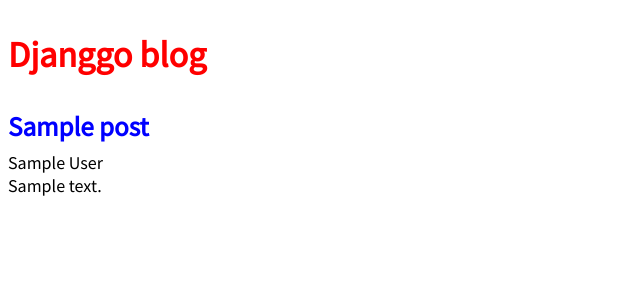
After one commit to KennetDev/kennet, a Django app: template templates/blog/post_list.html in a window 1280 px wide. The commit adds this page. Shown: the top 300 px of the page, without its empty margins (0-640 px from the left). Run offline with Django 3.2, Linux system fonts and the light colour scheme; the template is opened without the code that fills it: most values are stand-ins (such as "Sample title", 1, 10 or a date in 2020).

Commit message:
start blog app

```diff
--- /dev/null
+++ b/blog/urls.py
@@ -0,0 +1,6 @@
+from django.urls import path
+from blog import views
+
+urlpatterns = [
+    path('blog', views.BlogListView.as_view(), name='blog')
+]
--- a/kennet/settings.py
+++ b/kennet/settings.py
@@ -38,6 +38,7 @@ INSTALLED_APPS = [
     'django.contrib.messages',
     'django.contrib.staticfiles',
     'example',
+    'blog',
 ]
 
 MIDDLEWARE = [
@@ -121,5 +122,8 @@ USE_TZ = True
 
 # Static files (CSS, JavaScript, Images)
 # https://docs.djangoproject.com/en/2.1/howto/static-files/
-
+STATICFILES_DIRS = (
+     os.path.join(BASE_DIR, 'static'),
+)
 STATIC_URL = '/static/'
+#STATIC_ROOT = os.path.join(os.path.dirname(BASE_DIR), 'static')
--- a/kennet/urls.py
+++ b/kennet/urls.py
@@ -19,4 +19,5 @@ from django.urls import path, include
 urlpatterns = [
     path('admin/', admin.site.urls),
     path('', include('example.urls')),
+    path('', include('blog.urls')),
 ]
--- /dev/null
+++ b/static/css/base.css
@@ -0,0 +1,38 @@
+/* static/css/base.css*/
+body {
+    font-family: 'Source Sans Pro', sans-serif;
+    font-size: 18px;
+}
+
+header {
+    border-bottom: 1 px solid #999;
+    margin-bottom: 2 rem;
+    display: flex;
+}
+header h1 a {
+    color: red;
+    text-decoration: none;
+}
+.nav-left {
+    margin-right: auto;
+}
+.nav-right {
+    display: flex; padding-top: 2rem;
+}
+.post-entry {
+    margin-bottom: 2rem;
+}
+
+.post-entry h2 {
+    margin: 0.5rem 0;
+}
+.post-entry h2 a,
+.post-entry h2 a:visited {
+color: blue;
+text-decoration: none;
+}
+.post-entry p { margin: 0;
+font-weight: 400; }
+.post-entry h2 a:hover {
+    color: red;
+}
--- /dev/null
+++ b/templates/blog/base.html
@@ -0,0 +1,24 @@
+
+<!DOCTYPE html>
+<html lang="en">
+{% load static %}
+
+<head>
+    <meta charset="UTF-8">
+    <title>Django blog</title>
+    <link href="https://fonts.googleapis.com/css?family=Source+Sans+Pro:400" rel="stylesheet">
+    <link rel="stylesheet" href="{% static "css/base.css" %}">
+</head>
+
+<body>
+    <header>
+        <h1><a href=" ">Djanggo blog</a></h1>
+    </header>
+    <div class="container">
+        {% block content %}
+
+        {% endblock content %}
+    </div>
+
+</body>
+</html>
--- /dev/null
+++ b/templates/blog/post_list.html
@@ -0,0 +1,13 @@
+{% extends 'blog/base.html'%}
+
+{% block content %}
+    {% for post in object_list %}
+
+        <div class="post-entry">
+            <h2><a href=" ">{{ post.title }}</a></h2>
+            <p>{{ post.author }}</p>
+            <p>{{ post.body }}</p>
+        </div>
+
+    {% endfor %}
+{% endblock content %}
--- a/templates/contact_form.html
+++ b/templates/contact_form.html
@@ -5,7 +5,7 @@
     <title>Title</title>
 </head>
 <body>
-    <h1>Contact us</h1>
+    <h1>contact</h1>
 
     {% if form.errors %}
         <p style="color: red;">
```
